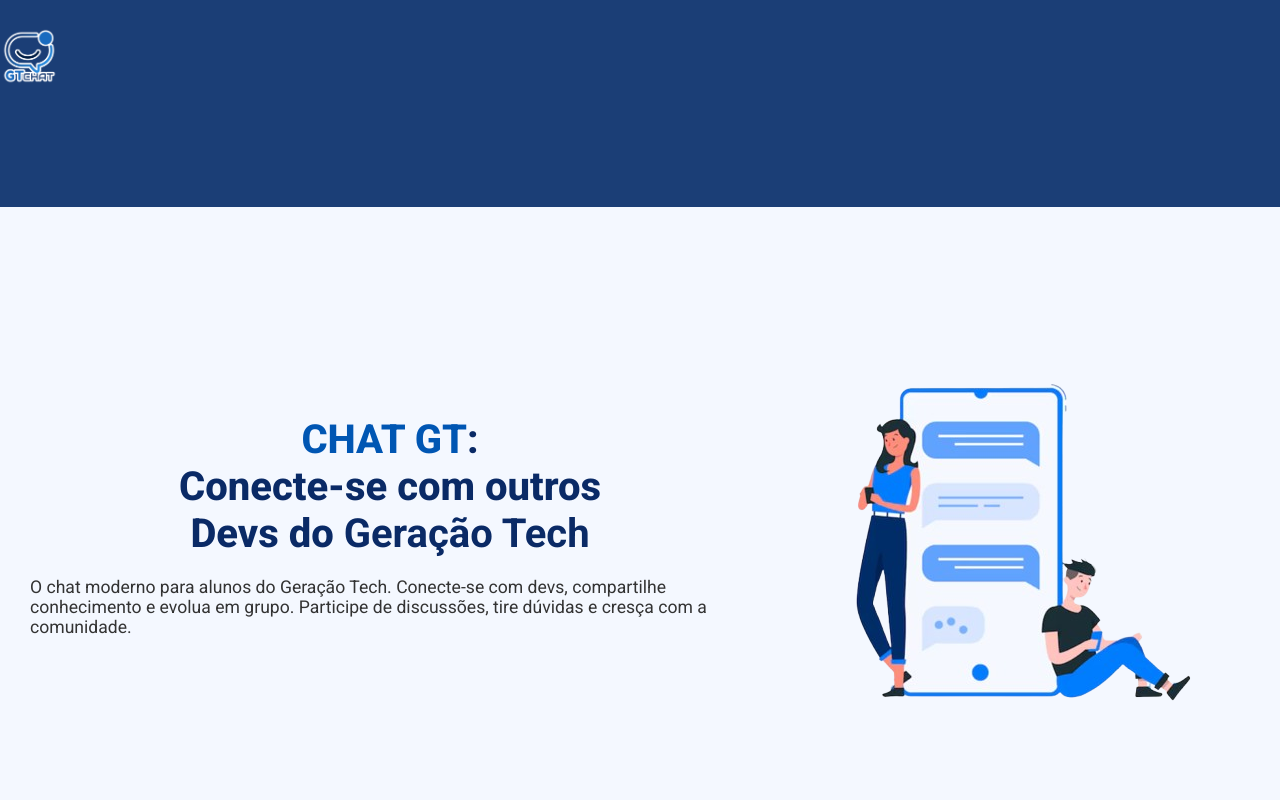
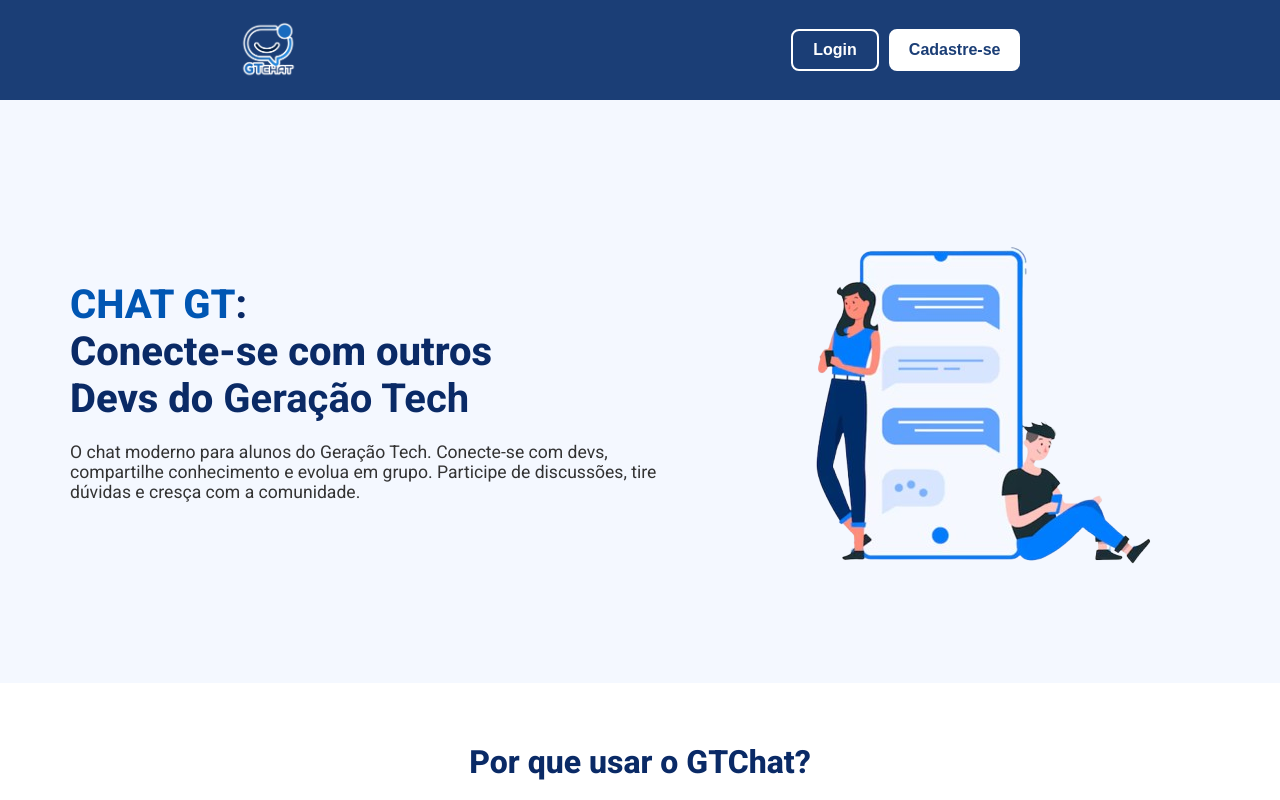
Before and after one commit to thiagogagliari/GTChat-React, a React (Vite) app in the folder Projeto-GT-Chat/: page / in a window 1280 px wide. Shown: the top 800 px of the page. Built offline with nearby package versions, Linux system fonts and the light colour scheme.

Commit message:
arrumando a home

```diff
--- a/Projeto-GT-Chat/package.json
+++ b/Projeto-GT-Chat/package.json
@@ -10,6 +10,7 @@
     "preview": "vite preview"
   },
   "dependencies": {
+    "lucide": "^0.510.0",
     "lucide-react": "^0.510.0",
     "react": "^19.1.0",
     "react-dom": "^19.1.0",
--- a/Projeto-GT-Chat/src/index.css
+++ b/Projeto-GT-Chat/src/index.css
@@ -1,9 +1,17 @@
+*{
+  margin: 0;
+  padding: 0;
+  box-sizing: border-box;
+}
 
+html{
+  overflow-x: hidden;
+}
 
 body{
+    background-image: url(./assets/background.png);
     background-repeat: no-repeat;
     background-size: contain;
     background-position: center;
     font-family: 'Roboto', sans-serif;
-    height: 100vh;
   }
--- a/Projeto-GT-Chat/src/pages/Cadastro.jsx
+++ b/Projeto-GT-Chat/src/pages/Cadastro.jsx
@@ -49,7 +49,7 @@
   }
 
   return (
-    <main onLoad={DataMax}>
+    <main className='cadastro-main' onLoad={DataMax}>
       <div className="cadastro-container">
         <img
           src={LogoSemFundo}
@@ -58,13 +58,13 @@
         />
         <h1>Cadastrar conta</h1>
 
-        <form>
+        <form className='cadastro-form'>
           <div className="cadastro-grupo-inputs">
             <input
               type="text"
               placeholder="Nome"
               name="nome"
-              id="nome"
+              id="nome" className='cadastro-input'
               required
             />
           </div>
@@ -78,6 +78,7 @@
               max="currentDate"
               name="data-nascimento"
               id="data-nascimento"
+              className='cadastro-input'
               required
             />
           </div>
@@ -88,6 +89,7 @@
               placeholder="CPF"
               name="cpf"
               id="cpf"
+              className='cadastro-input'
               onKeyDown={handleKeyDown}
               onInput={(e) => e.target.value = e.target.value.replace(/[^0-9.-]/g, '')}
               minLength="14"
@@ -102,6 +104,7 @@
               placeholder="E-mail"
               name="email"
               id="email"
+              className='cadastro-input'
               required
             />
           </div>
@@ -113,6 +116,7 @@
                 placeholder="Senha"
                 name="password"
                 id="password"
+                className='cadastro-input'
                 required
               />
               <i className={typeSenha ? 'fas fa-eye-slash' : 'fas fa-eye'} id="togglePassword" onClick={mudarTipo}></i>
@@ -123,7 +127,7 @@
         </form>
       </div>
       <div className="cadastro-possui-conta">
-        <p>Já tem uma conta? <a href="login.html">Fazer login</a></p>
+        <p>Já tem uma conta? <a href="/login">Fazer login</a></p>
       </div>
     </main>
   )
--- a/Projeto-GT-Chat/src/pages/Home.jsx
+++ b/Projeto-GT-Chat/src/pages/Home.jsx
@@ -34,9 +34,8 @@
                 <img src={ChatImagemFundo} alt="Imagem do chat" />
               </div>
             </div>
+
           </main>
-
-
           <section className="home-features">
             <div className="home-container">
               <h2>Por que usar o GTChat?</h2>
@@ -56,6 +55,8 @@
               </div>
             </div>
           </section>
+
+
           <Footer/>
       </>
     )
--- a/Projeto-GT-Chat/src/pages/Login.jsx
+++ b/Projeto-GT-Chat/src/pages/Login.jsx
@@ -16,7 +16,7 @@
     window.location.href = '/dashboard'
   }
   return (
-    <>
+    <div id='login-body'>
         <div className="login-container">
       <img src={LogoSemFundo} alt="" className="login-logo" />
       <h2 className='login-texto'>Acesse sua conta</h2>
@@ -63,6 +63,6 @@
         </div>
       </form>
     </div>
-    </>
+    </div>
   )
 }
--- a/Projeto-GT-Chat/src/styles/Cadastro.css
+++ b/Projeto-GT-Chat/src/styles/Cadastro.css
@@ -9,30 +9,15 @@
   --color8: #ee80cf;
 }
 
-*{
-    margin: 0;
-    padding: 0;
-    box-sizing: border-box;
-}
-
-html{
-    overflow-x: hidden;
-}
-
-body{
+/* body{
   background-image: url(../assets/background.png);
-  background-repeat: no-repeat;
-  background-size: contain;
-  background-position: center;
-  font-family: 'Roboto', sans-serif;
   display: flex;
   flex-direction: column;
   justify-content: center;
   align-items: center;
-  height: 100vh;
-}
+} */
 
-main {
+.cadastro-main {
   margin: 30px 0px 30px 0px;
   display: flex;
   flex-direction: column;
@@ -65,14 +50,14 @@
     margin-bottom: 10px;
 }
 
-h1 {
+.cadastro-container > h1 {
   font-size: 28px;
   color: var(--color3);
   margin-bottom: 15px;
   text-align: center;
 }
 
-input{
+.cadastro-input{
     font-size: 16px;
     text-align: center;
     color: var(--color2);
@@ -82,11 +67,11 @@
     border-radius: 5px;
 }
 
-input::placeholder {
+.cadastro-input::placeholder {
   color: var(--color2);
 }
 
-button{
+.cadastro-form > button{
     width: 90%;
     height: 32px;
     padding: 5px;
@@ -99,7 +84,7 @@
     font-size: 16px;
 }
 
-button:hover{
+.cadastro-form > button:hover{
     background-color: var(--color6);
     color: var(--color3);
     transition: 0.75s;
@@ -147,6 +132,7 @@
   transform: translateY(-50%);
   color: var(--color2);
   cursor: pointer;
+
 }
 
 .cadastro-password-container i:hover {
--- a/Projeto-GT-Chat/src/styles/Dashboard.css
+++ b/Projeto-GT-Chat/src/styles/Dashboard.css
@@ -18,15 +18,6 @@
     margin: 20px;
     border-radius: 10%;
 
-  }
-  html{
-    overflow-x: hidden;
-  }
-
-  *{
-    margin: 0;
-    padding: 0;
-    box-sizing: border-box;
   }
 
   .dashboard-texto{
--- a/Projeto-GT-Chat/src/styles/Home.css
+++ b/Projeto-GT-Chat/src/styles/Home.css
@@ -26,39 +26,29 @@
     background-color:var(--color2);
     padding: 20px 0;
     display: flex;
-    justify-content: space-between;
+    justify-content: space-around;
     align-items: center;
-    width: 100vw;
-    height: 100vh;
-
   }
 
-  /* .home-header-container {
-    background-color: red;
-    display: flex;
-    justify-content: space-between;
-    align-items: center;
-    width: 100vw;
-    height: 100vh;
-    margin: 0;
-  } */
-
   #home-logo{
-    margin-top: auto;
-    margin-bottom: 100px;
     height: 60px;
   }
 
   /* Botões */
   .home-nav-buttons{
     margin-left: 15px;
+    width: 250px;
+    display: flex;
+    gap: 10px;
+  }
+
+  .home-nav-buttons > button {
     padding: 10px 20px;
     font-size: 1rem;
     font-weight: 600;
     border-radius: 8px;
     cursor: pointer;
     transition: all 0.3s ease;
-    box-shadow: 0 4px 12px rgba(0, 0, 0, 0.15);
   }
 
   .home-btn-outline {
@@ -83,16 +73,19 @@
   }
 
   .home-main{
-  margin: 0px;
-  padding: 30px;
+  padding: 40px 0;
   background-color: #f4f8ff;
   display: flex;
+  justify-content: center;
+  gap: 20px;
 
 }
 
   .home-main-content {
+    margin: 0 40px;
     display: flex;
     justify-content: space-between;
+    gap: 40px;
     align-items: center;
   }
 
@@ -100,6 +93,7 @@
     display: flex;
     flex-direction: column;
     min-width: 400px;
+    max-width: 600px;
   }
 
   .home-text-area h1 {
@@ -118,13 +112,13 @@
     color: #333333;
   }
 
-  .home-image-area {
+  /* .home-image-area {
     flex: 1;
     min-width: 500px;
     display: flex;
     justify-content: center;
   }
-
+   */
   .home-image-area img {
     max-width: 100%;
     height: auto;
--- a/Projeto-GT-Chat/src/styles/Login.css
+++ b/Projeto-GT-Chat/src/styles/Login.css
@@ -10,26 +10,12 @@
     --error: #b80a0a;
   }
 
-  body{
-    background-image: url(../assets/background.png);
-    background-repeat: no-repeat;
-    background-size: contain;
-    background-position: center;
-    font-family: 'Roboto', sans-serif;
+  #login-body {
+    height: 100vh;
     display: flex;
+    flex-direction: column;
     justify-content: center;
     align-items: center;
-    height: 100vh;
-  }
-
-  html{
-    overflow-x: hidden;
-  }
-
-  *{
-    margin: 0;
-    padding: 0;
-    box-sizing: border-box;
   }
 
   .login-container{
--- a/Projeto-GT-Chat/src/styles/Salas.css
+++ b/Projeto-GT-Chat/src/styles/Salas.css
@@ -10,20 +10,9 @@
   }
 
   /* body{
-    font-family: 'Roboto', sans-serif;
     width: 100vw;
-    height: 100vh;
   } */
 
-  html{
-    overflow-x: hidden;
-  }
-
-  *{
-    margin: 0;
-    padding: 0;
-    box-sizing: border-box;
-  }
 
   .hidden{
     display: none;
```
Also changed, not shown: 1 other file (tests, documents, lock files or other folders).
